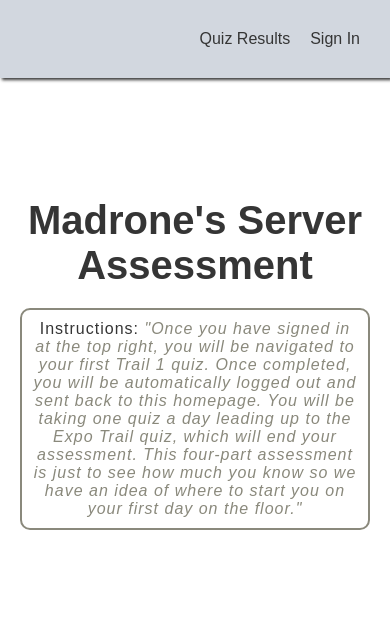
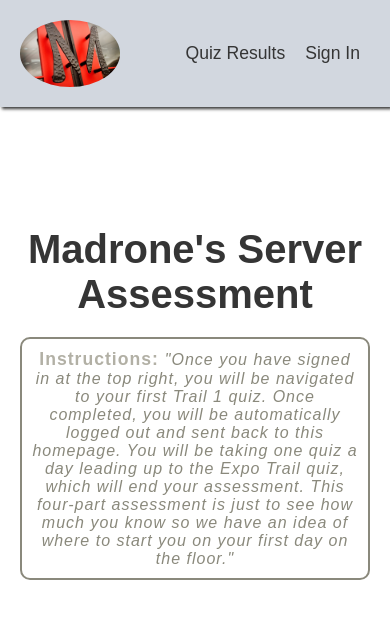
Before and after one commit to MCampa-2/Madrones_App, a React (Create React App) app: page / in a window 390 px wide. Shown: the top 618 px of the page. Built offline with nearby package versions, Linux system fonts and the light colour scheme.

Commit message:
added animation

```diff
--- a/public/index.html
+++ b/public/index.html
@@ -39,4 +39,5 @@
       To create a production bundle, use `npm run build` or `yarn build`.
     -->
   </body>
+
 </html>
--- a/src/components/Navbar.js
+++ b/src/components/Navbar.js
@@ -1,9 +1,13 @@
 import { Link } from "react-router-dom";
+import madronesDoor from "../images/madronesDoor.jpg";
 
 
 function Navbar(){
     return(
        <nav className="navbar">
+       <div className="image-container">
+        <img className="madrones-door" src={madronesDoor} alt="madrones-door"></img>
+       </div>
        <Link className="results" to="/results">Quiz Results</Link>
         <Link className="signin" to="/signin">Sign In</Link>
        </nav>
--- a/src/index.css
+++ b/src/index.css
@@ -16,6 +16,9 @@
 
 
 /* Navbar */
+
+
+
 .navbar{
   background-color: var(--french-gray);
   color: var(--jet);
@@ -23,7 +26,6 @@
   align-items: center;
   padding: 20px;
   box-shadow: 2px 2px 3px var(--jet);
-  justify-content: right;
 }
 
 .signin{
@@ -32,6 +34,7 @@
   transition: .2s;
   padding: 10px;
   color: var(--jet);
+
 }
 
 .results{
@@ -40,6 +43,7 @@
   transition: .2s;
   padding: 10px;
   color: var(--jet);
+  margin-left: auto;
 }
 
 .results:hover{
@@ -50,8 +54,30 @@
   color: var(--battleship-gray);
 }
 
+.image-container{
+  max-width: 100px;
+  display: flex;
+  align-items: center;
+}
+
+.madrones-door{
+  width: 100%;
+  height: auto;
+  border-radius: 50%;
+}
+
 
 /* Home */
+
+@keyframes instruction {
+  0% {color: var(--jet);}
+  25% {color: var(--battleship-gray);}
+  50% {color: var(--silver);}
+  75% {color: var(--battleship-gray)}
+   100% {color: var(--jet);}
+}
+
+
 
 .home-page{
   text-align: center;
@@ -68,7 +94,11 @@
 
 .instruction{
   color: var(--jet);
-  font-size: 1.2rem;
+  font-size: 1.3rem;
+  font-weight: bold;
+  animation-name: instruction;
+  animation-duration: 4s;
+  animation-iteration-count: infinite;
 }
 
 .instructions{
@@ -83,7 +113,7 @@
 
 @media only screen and (max-width: 600px) {
   .signin, .results{
-    font-size: 1rem;
+    font-size: 1.1rem;
   }
   .title{
     font-size: 2.5rem;
@@ -95,7 +125,7 @@
 
   }
   .instruction{
-    font-size: 1rem;
+    font-size: 1.1rem;
   }
 }
 
@@ -165,17 +195,18 @@
 /* Form */
 
 .trail-title{
-  font-size: 2rem;
+  font-size: 3rem;
   text-align: center;
   padding: 20px;
   color: var(--jet);
+  font-style: italic;
 }
 
 .trail-form{
   border: 2px solid var(--jet);
   border-radius: 10px;
   border-color: var(--jet);
-  background-color: var(--white);
+  background-color: var(--french-gray);
   padding: 10px;
   margin: 10px;
 }
@@ -222,11 +253,11 @@ input[type='radio']{
   appearance: none;
   width: 5px;
   height: 5px;
-  padding: 5px;
+  padding: 7px;
   border-radius: 50%;
   border: 1px solid var(--jet);
   background-color: var(--white);
-
+  cursor: pointer;
 }
 
 input[type="radio"]:checked{
--- a/src/pages/Home.jsx
+++ b/src/pages/Home.jsx
@@ -1,4 +1,5 @@
 import Navbar from "../components/Navbar";
+
 
 
 
```
Also changed, not shown: src/images/madronesDoor.jpg (added).
